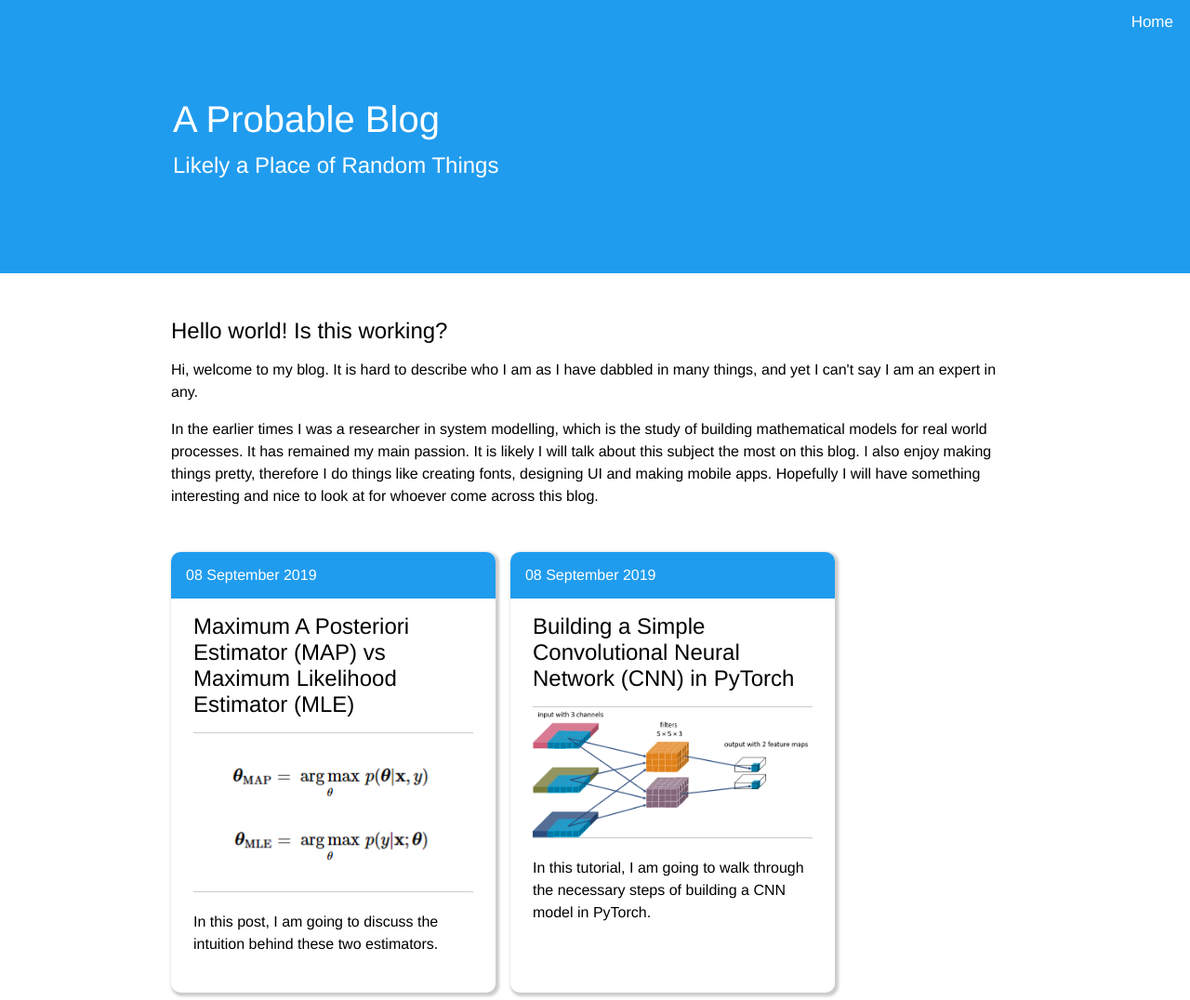
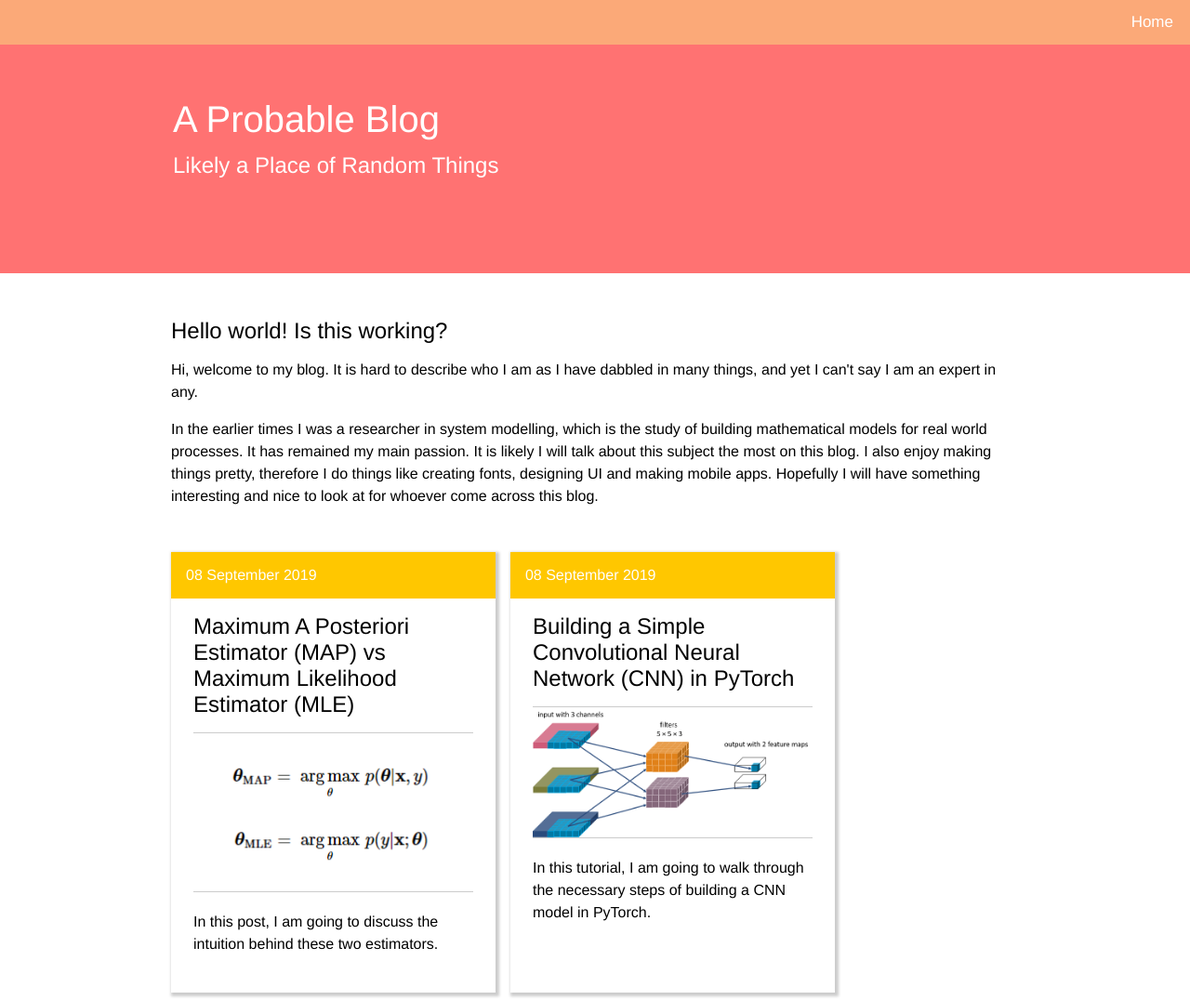
Before and after one commit to takmanman/takmanman.github.io, a Jekyll site: the page built from index.html, in a window 1280 px wide and 1076 px high. Shown: the whole window at 93% size. Built offline with Jekyll 4.4.1, drawn with Linux system fonts in a browser that asks for light colours.

Commit message:
new look

```diff
--- a/assets/css/afloat.css
+++ b/assets/css/afloat.css
@@ -8,6 +8,13 @@
 
   --post-float-padding: 1.5rem;
   --post-float-date-margin: -1.5rem;
+
+  --main-color: #Ff7272;
+  --secondary-color: #Fba978;
+  --secondary-shade: #F8A06C;
+  --complementary-color: #FFC700;
+
+  --main-font: "Helvetica";
 }
 
 body{
@@ -21,9 +28,37 @@ body{
 	font-family: "Helvetica";
 }
 
+li{
+  margin: 12px 0;
+}
+
 h1{
-	font-family: "Helvetica";
+	font-family: var(--main-font);
 	font-size: 1.5rem;
+	font-weight: lighter;
+}
+
+h2{
+	font-family: var(--main-font);
+	font-size: 1.3rem;
+	font-weight: lighter;
+}
+
+h3{
+	font-family: var(--main-font);
+	font-size: 1.2rem;
+	font-weight: lighter;
+}
+
+h4{
+	font-family: var(--main-font);
+	font-size: 1.2rem;
+	font-weight: lighter;
+}
+
+h5{
+	font-family: var(--main-font);
+	font-size: 1.2rem;
 	font-weight: lighter;
 }
 
@@ -38,9 +73,15 @@ img {
     max-height: 100%;
 }
 
+.container{
+	margin: auto;
+	width: 75%;
+}
+
+
 .navbar {
 	overflow: hidden;
-	background-color: rgb(32,156,238);
+	background-color: var(--secondary-color);
 	position: fixed;
 	top: 0;
 	width: 100%;
@@ -60,7 +101,7 @@ img {
 }
 
 .navbar a:hover {
-	background: rgb(14,114,180);
+	background: var(--secondary-shade);
 	color: white;
 }
 
@@ -71,7 +112,7 @@ img {
 	margin-top:var(--banner-margin);
 	margin-bottom:3em;
     padding:6rem 2rem;
-	background-color:rgb(32,156,238);
+	background-color:var(--main-color);
 
 }
 
@@ -94,40 +135,6 @@ img {
 	color:white;
 }
 
-/* Responsive layout */
-@media (max-width: 600px) {
-  .banner .title {
-    font-size: 1.8rem;
-  }
-  .banner .subtitle{
-	font-size: 1.3rem;
-  }
-  .banner {
-	  padding:3rem 2rem;
-  }
-  h1 {
-	  font-size: 1.3rem;
-  }
-  h2 {
-	  font-size: 1.2rem;
-  }
-  h3 {
-	  font-size: 1rem;
-  }
-}
-
-.container{
-	margin: auto;
-	width: 75%;
-}
-
-/* Responsive layout */
-@media (max-width: 600px) {
-  .container {
-    width: 100%
-  }
-}
-
 .posts-container {
   display: flex;
   flex-flow: row wrap;
@@ -141,7 +148,7 @@ img {
 	flex: 33%;
     max-width: 33%;
 
-	border-radius: 10px;
+	border-radius: 0px;
 
 	margin-top:2em;
 	margin-left: 0em;
@@ -153,6 +160,59 @@ img {
 	font-family: "Helvetica";
 
 	color:black;
+}
+
+.post-float:hover{
+
+	box-shadow: 2px 2px 3px 4px #ccc;
+
+}
+
+.post-float .date{
+    border-top-left-radius: 0px;
+	border-top-right-radius: 0px;
+
+	margin-top: var(--post-float-date-margin);
+	margin-left: var(--post-float-date-margin);
+	margin-right: var(--post-float-date-margin);
+	margin-bottom:1em;
+	padding: 1em;
+
+	font-size:1.rem;
+	color:white;
+	background-color:var(--complementary-color);
+
+}
+.post-float img{
+
+    border-top: 1px solid #ccc;
+	border-bottom: 1px solid #ccc;
+
+}
+
+/* Responsive layout */
+@media (max-width: 600px) {
+  .banner .title {
+    font-size: 1.8rem;
+  }
+  .banner .subtitle{
+	font-size: 1.3rem;
+  }
+  .banner {
+	  padding:3rem 2rem;
+  }
+  h1 {
+	  font-size: 1.2rem;
+  }
+  h2 {
+	  font-size: 1.1rem;
+  }
+  h3 {
+	  font-size: 1rem;
+  }
+  .container {
+    width: 100%
+  }
 }
 
 /* Responsive layout */
@@ -170,34 +230,3 @@ img {
     max-width: 100%;
   }
 }
-
-.post-float:hover{
-
-	box-shadow: 2px 2px 3px 1px rgb(71, 171, 237);
-
-}
-
-.post-float .date{
-    border-top-left-radius: 10px;
-	border-top-right-radius: 10px;
-
-	margin-top: var(--post-float-date-margin);
-	margin-left: var(--post-float-date-margin);
-	margin-right: var(--post-float-date-margin);
-	margin-bottom:1em;
-	padding: 1em;
-
-	color:white;
-	background-color:rgb(32,156,238);
-
-}
-.post-float img{
-
-    border-top: 1px solid #ccc;
-	border-bottom: 1px solid #ccc;
-
-}
-
-li{
-  margin: 12px 0;
-}
```
